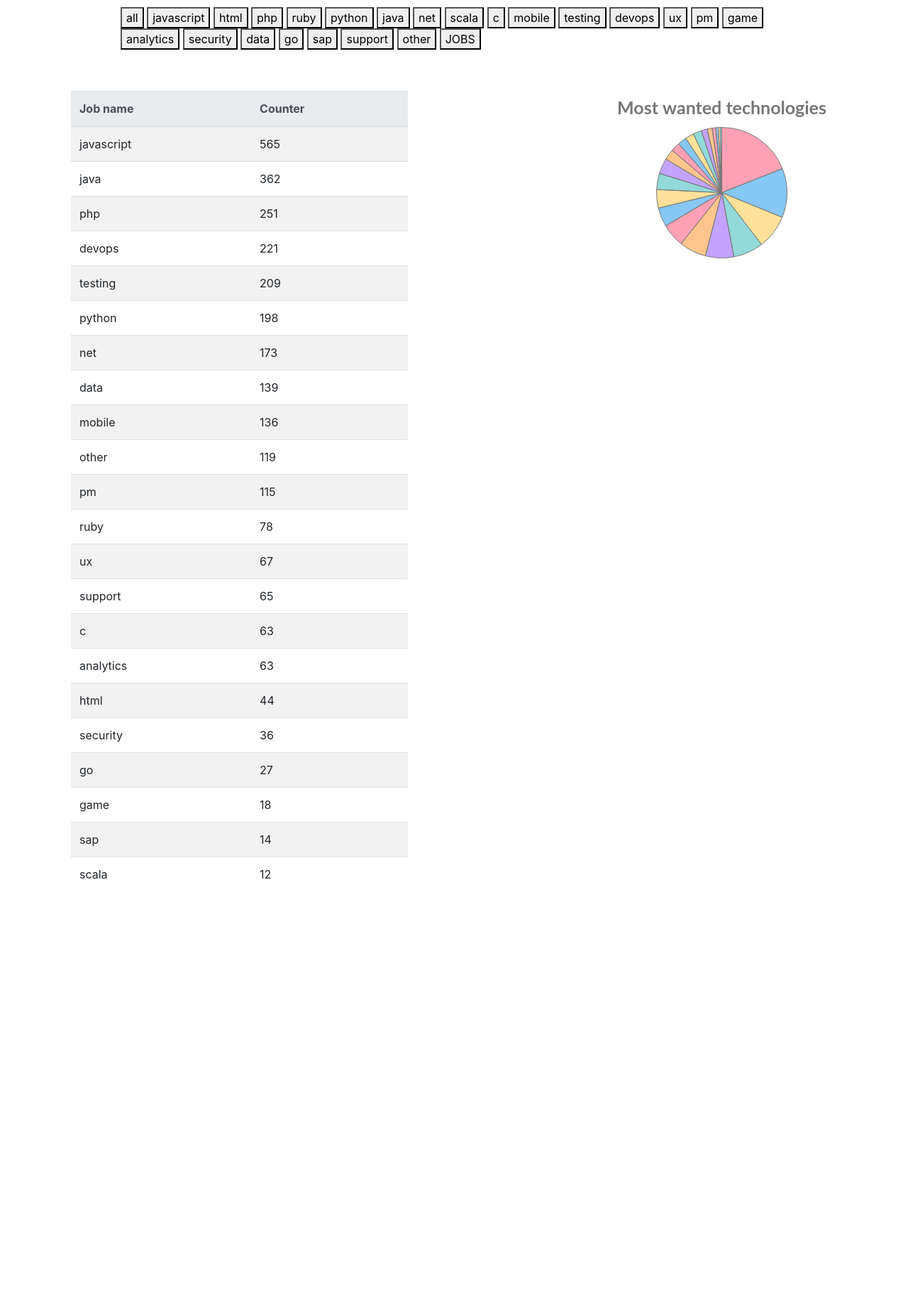
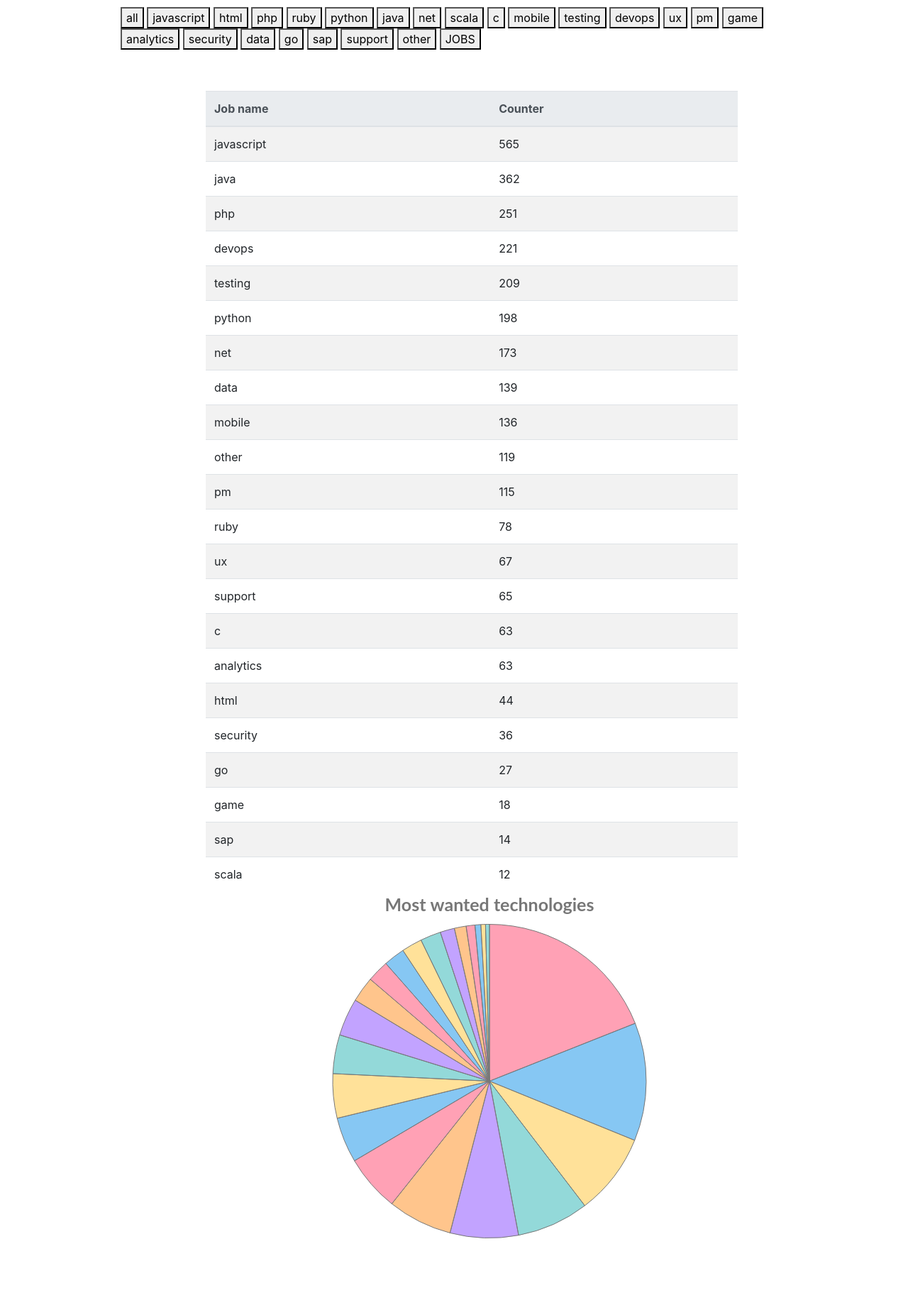
Before and after one commit to wloszynski/statsjustjoinit-django, a Django app: page /jobs/ in a window 1280 px wide. Shown: the whole page at 71% size. Before the commit the page ends 1239 px from the top, so only its background shows below. Run offline with Django 3.2, Linux system fonts and the light colour scheme; data comes from the database, SQL or seed files in the repository; some libraries are stand-ins or nearby versions.

Commit message:
css update

```diff
--- a/skillsgraph/templates/skillsgraph/base.html
+++ b/skillsgraph/templates/skillsgraph/base.html
@@ -8,11 +8,32 @@
     <link rel="stylesheet" href="https://cdn.jsdelivr.net/npm/bootstrap@4.5.3/dist/css/bootstrap.min.css" integrity="sha384-TX8t27EcRE3e/ihU7zmQxVncDAy5uIKz4rEkgIXeMed4M0jlfIDPvg6uqKI2xXr2" crossorigin="anonymous">
 <style>
     .cont {
-  justify-content: center;
-  margin: auto;
-  width: 75%;
-  padding: 10px;
-}
+        justify-content: center;
+        margin: auto;
+        width: 75%;
+        padding: 10px;
+    }
+
+
+    div.scroll {
+                width: 900px;
+                height: 80vh;
+                overflow-x: hidden;
+                overflow-y: auto;
+                text-align:justify;
+            }
+    html{
+        padding:0;
+        margin:0;
+        overflow-x: hidden;
+    }
+    table th {
+    position: -webkit-sticky;
+    position: sticky;
+    top: 0;
+    z-index: 5;
+    }
+
 </style>
 </head>
 <body>
--- a/skillsgraph/templates/skillsgraph/dataInsert.html
+++ b/skillsgraph/templates/skillsgraph/dataInsert.html
@@ -4,7 +4,7 @@
 {% block content %}
 <div class="row">
 <div class="col-sm" >
-  <div class="container" style="padding:0px 50px 100px 100px">
+  <div class="container scroll" style="padding:0px 50px 100px 100px">
     <table class="table table-striped table-hover " >
       <thead class="thead-light">
       <tr>
@@ -24,7 +24,7 @@
 
 </div>
 <div class="col-sm">
-  <div class="container" style="padding:0px 50px 100px 100px">
+  <div class="container" style="padding: 0px 50px 100px 100px">
     <canvas id="myChart">
 
     </canvas>
@@ -118,7 +118,7 @@
       },
       layout:{
         padding:{
-          left:50,
+          left:0,
           right:0,
           bottom:0,
           top:0
--- a/skillsgraph/templates/skillsgraph/jobs.html
+++ b/skillsgraph/templates/skillsgraph/jobs.html
@@ -4,7 +4,7 @@
 {% block content %}
 <div class="row">
   <div class="col-sm">
-  <div class="container" style="padding:0px 50px 100px 100px">
+  <div class="container scroll" style="padding:0px 50px 100px 100px">
   <table class="table table-striped table-hover ">
       <thead class="thead-light">
       <tr>
```
